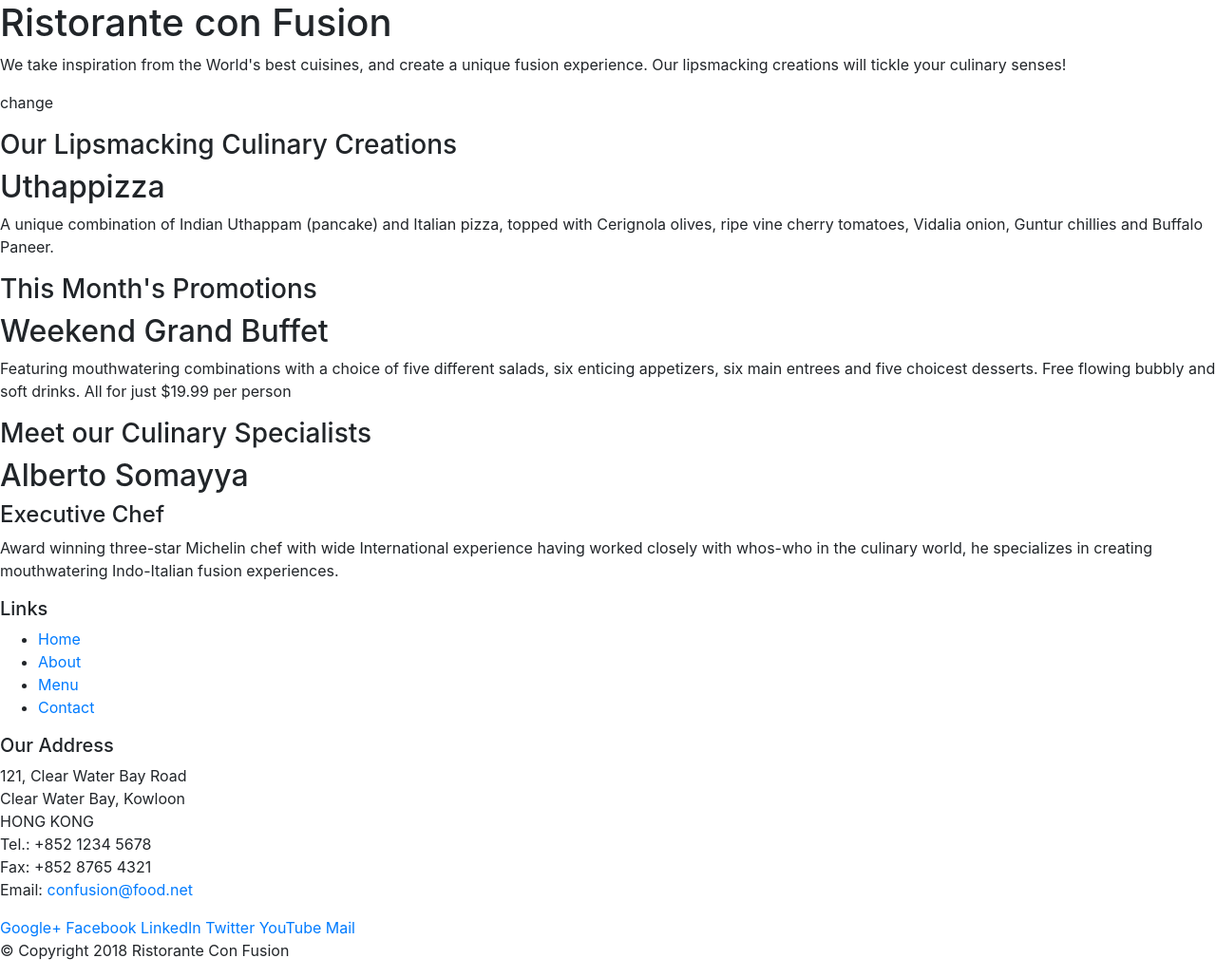
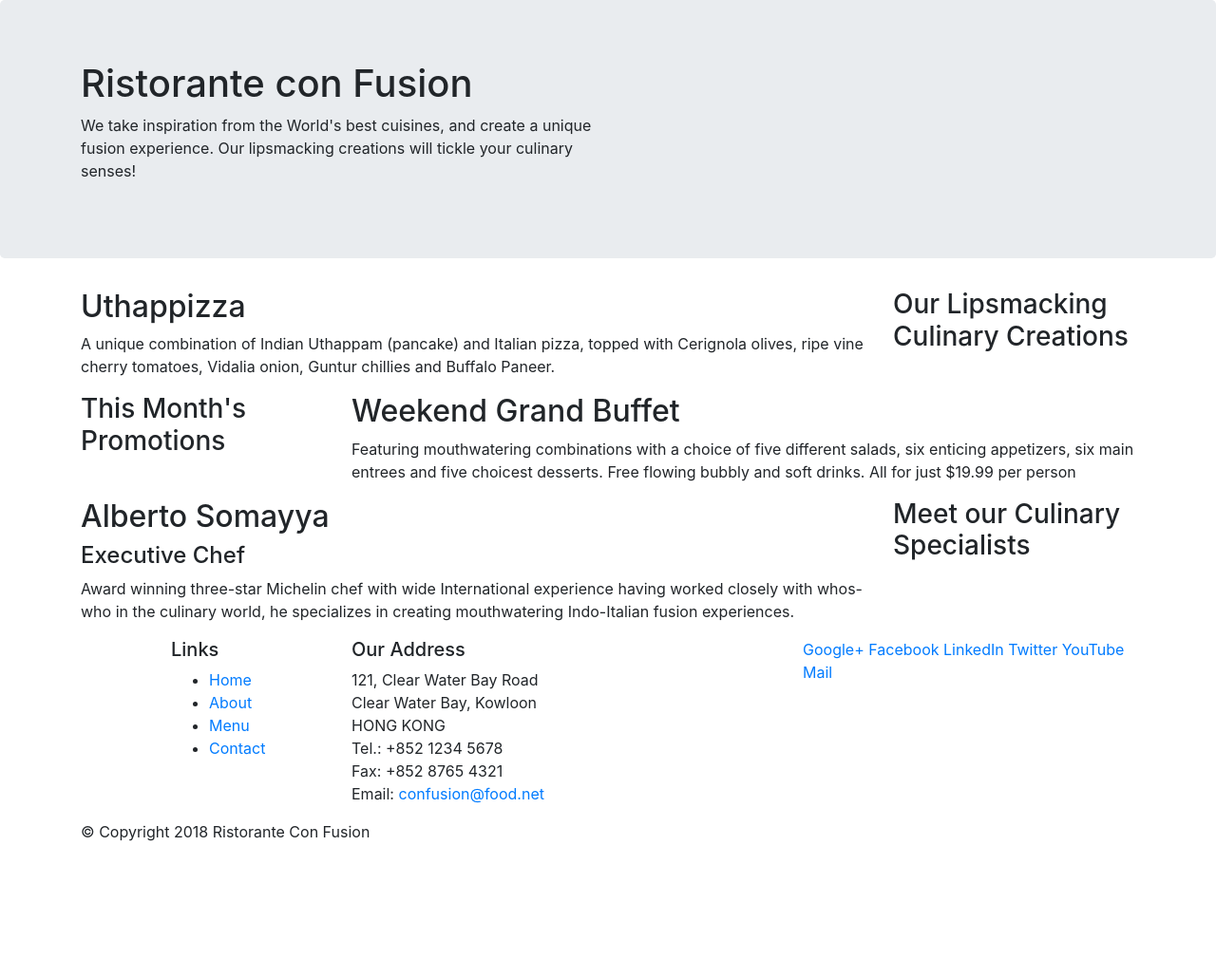
Before and after one commit to ahdahddl/test1, a website: page index.html in a window 1280 px wide. Shown: the whole page at 95% size. After the commit the page ends 904 px from the top, so only its background shows below. Drawn offline with nearby package versions, Linux system fonts and the light colour scheme.

Commit message:
commit class 적용 방법

```diff
--- a/index.html
+++ b/index.html
@@ -15,47 +15,46 @@
 
 <body>
 
-    <header>
-        <div>
-            <div>
-                <div>
+    <header class="jumbotron">
+        <div class="container">
+            <div class="row">
+                <div class="col-12 col-sm-6">
                     <h1>Ristorante con Fusion</h1>
                     <p>We take inspiration from the World's best cuisines, and create a unique fusion experience. Our lipsmacking creations will tickle your culinary senses!</p>
-                    <p>change</p>
                 </div>
-                <div>
+                <div class="col-12 col-sm">
                 </div>
             </div>
         </div>
     </header>
 
-    <div>
-        <div>
-            <div>
+    <div class="container">
+        <div class="row">
+            <div class="col-12 col-sm-4 order-sm-last col-md-3">
                 <h3>Our Lipsmacking Culinary Creations</h3>
             </div>
-            <div>
+            <div class="col col-sm order-sm-first col-md">
                 <h2>Uthappizza</h2>
                 <p>A unique combination of Indian Uthappam (pancake) and Italian pizza, topped with Cerignola olives, ripe vine cherry tomatoes, Vidalia onion, Guntur chillies and Buffalo Paneer.</p>
             </div>
         </div>
 
 
-        <div>
-            <div>
+        <div class="row">
+            <div class="col-12 col-sm-4 col-md-3">
                 <h3>This Month's Promotions</h3>
             </div>
-            <div>
+            <div class="col col-sm col-md">
                 <h2>Weekend Grand Buffet</h2>
                 <p>Featuring mouthwatering combinations with a choice of five different salads, six enticing appetizers, six main entrees and five choicest desserts. Free flowing bubbly and soft drinks. All for just $19.99 per person </p>
             </div>
         </div>
 
-        <div>
-            <div>
+        <div class="row">
+            <div class="col-12 col-sm-4 order-sm-last col-md-3">
                 <h3>Meet our Culinary Specialists</h3>
             </div>
-            <div>
+            <div class="col col-sm order-sm-first col-md">
                 <h2>Alberto Somayya</h2>
                 <h4>Executive Chef</h4>
                 <p>Award winning three-star Michelin chef with wide International experience having worked closely with whos-who in the culinary world, he specializes in creating mouthwatering Indo-Italian fusion experiences. </p>
@@ -64,9 +63,9 @@
     </div>
 
     <footer>
-        <div>
-            <div>
-                <div>
+        <div class="container">
+            <div class="row">
+                <div class="col-4 offset-1 col-sm-2">
                     <h5>Links</h5>
                     <ul>
                         <li><a href="#">Home</a></li>
@@ -75,7 +74,7 @@
                         <li><a href="#">Contact</a></li>
                     </ul>
                 </div>
-                <div>
+                <div class="col-7 col-sm-5">
                     <h5>Our Address</h5>
                     <address>
 		              121, Clear Water Bay Road<br>
@@ -86,7 +85,7 @@
 		              Email: <a href="mailto:confusion@food.net">confusion@food.net</a>
 		           </address>
                 </div>
-                <div>
+                <div class="col-12 col-sm-4">
                     <div>
                         <a href="http://google.com/+">Google+</a>
                         <a href="http://www.facebook.com/profile.php?id=">Facebook</a>
@@ -97,8 +96,8 @@
                     </div>
                 </div>
            </div>
-           <div>
-                <div>
+           <div class="row">
+                <div class="col-auto">
                     <p>© Copyright 2018 Ristorante Con Fusion</p>
                 </div>
            </div>
```
